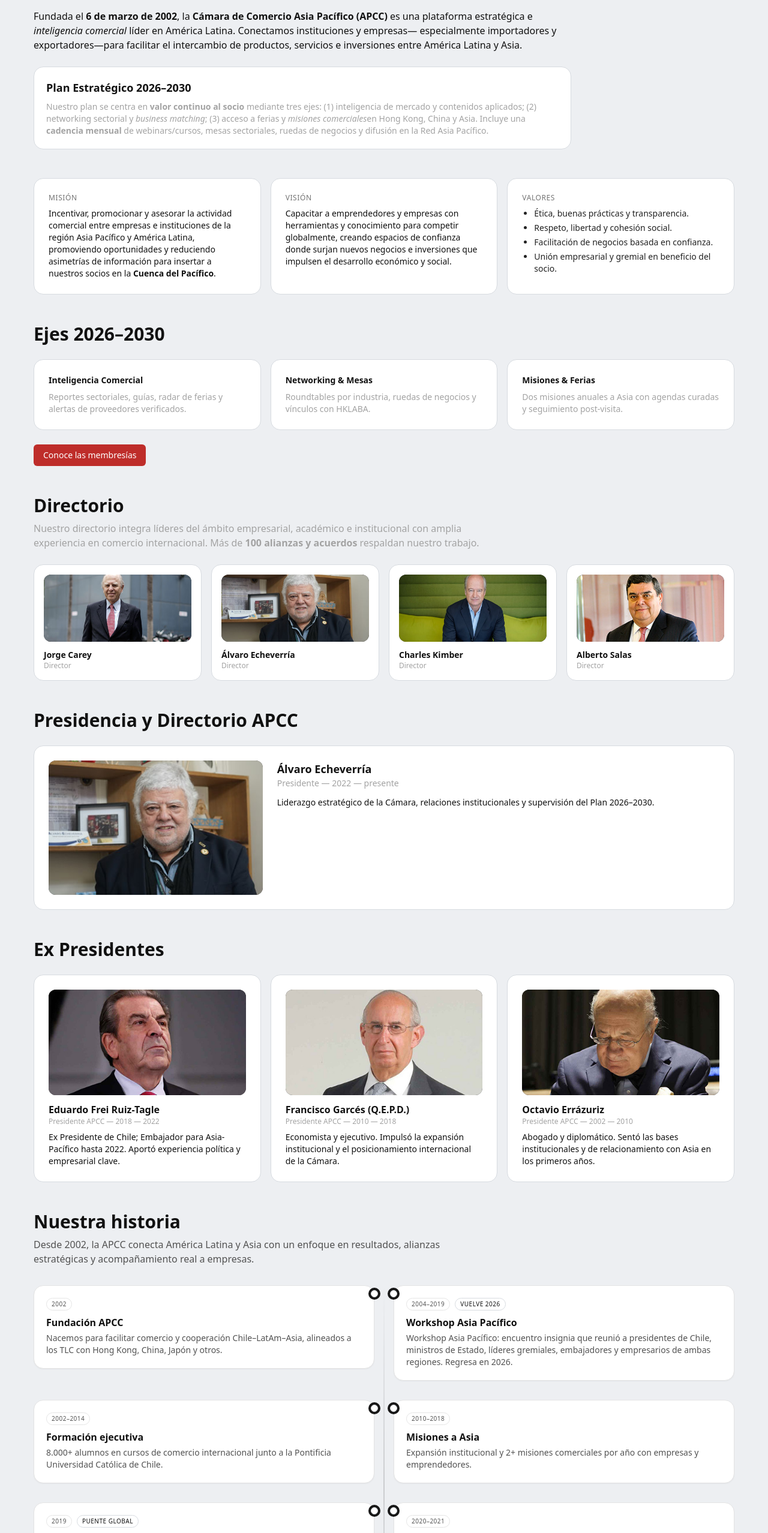
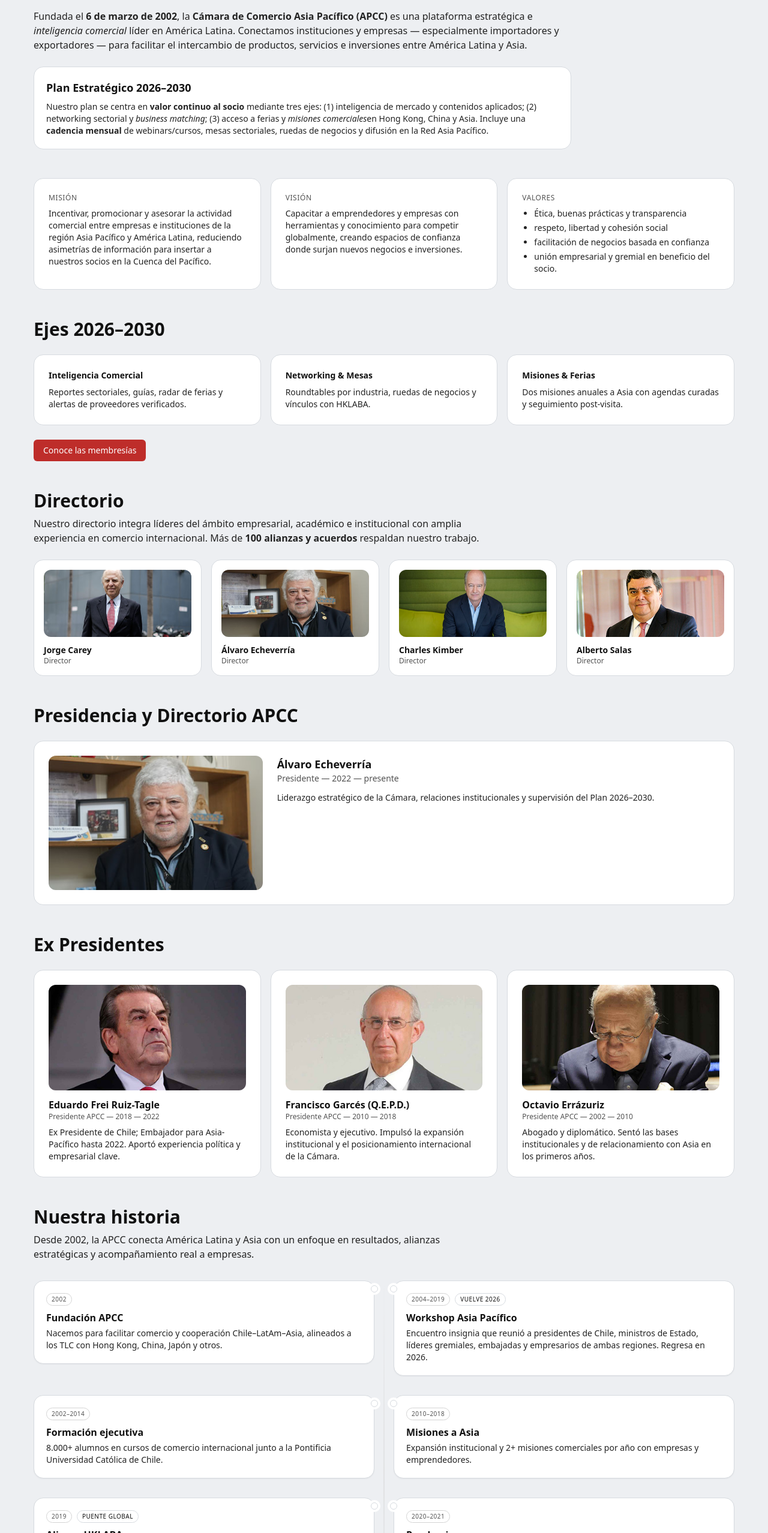
Before and after one commit to TronxGroup/APCC-Chamber, a Next.js app: page /quienes-somos in a window 1280 px wide. Shown: the part 170-2726 px from the top of the page at 60% size. Built offline with nearby package versions, Linux system fonts and the light colour scheme.

Commit message:
Update page.tsx

```diff
--- a/app/(routes)/quienes-somos/page.tsx
+++ b/app/(routes)/quienes-somos/page.tsx
@@ -1,3 +1,4 @@
+// app/(routes)/quienes-somos/page.tsx
 import type { Metadata } from 'next';
 import Link from 'next/link';
 import Image from 'next/image';
@@ -13,7 +14,7 @@
   name: string;
   role: string;
   period?: string;
-  photo?: string; // ruta en /public (ej: /team/frei.jpg)
+  photo?: string;   // ruta en /public (ej: /team/frei.jpg)
   bio?: string;
 };
 
@@ -63,16 +64,17 @@
     <section className="container py-16">
       {/* HERO / INTRO */}
       <header className="max-w-4xl">
-        <h1 className="text-3xl md:text-4xl font-semibold">Quiénes somos</h1>
-        <p className="mt-4 text-neutral-300">
+        <h1 className="text-3xl md:text-4xl font-semibold text-[var(--apcc-text)]">Quiénes somos</h1>
+        <p className="mt-4 text-[var(--apcc-text-2)]">
           Fundada el <strong>6 de marzo de 2002</strong>, la <strong>Cámara de Comercio Asia Pacífico (APCC)</strong> es una
-          plataforma estratégica e <em>inteligencia comercial</em> líder en América Latina. Conectamos instituciones y empresas—
-          especialmente importadores y exportadores—para facilitar el intercambio de productos, servicios e inversiones entre
+          plataforma estratégica e <em>inteligencia comercial</em> líder en América Latina. Conectamos instituciones y empresas —
+          especialmente importadores y exportadores — para facilitar el intercambio de productos, servicios e inversiones entre
           América Latina y Asia.
         </p>
-        <div className="mt-6 rounded-2xl border border-neutral-800 bg-neutral-900 p-5">
-          <h2 className="text-lg font-semibold">Plan Estratégico 2026–2030</h2>
-          <p className="mt-2 text-sm text-neutral-400">
+
+        <div className="mt-6 card p-5">
+          <h2 className="text-lg font-semibold text-[var(--apcc-text)]">Plan Estratégico 2026–2030</h2>
+          <p className="mt-2 text-sm text-[var(--apcc-text-2)]">
             Nuestro plan se centra en <strong>valor continuo al socio</strong> mediante tres ejes: (1) inteligencia de mercado y
             contenidos aplicados; (2) networking sectorial y <em>business matching</em>; (3) acceso a ferias y <em>misiones comerciales</em>
             en Hong Kong, China y Asia. Incluye una <strong>cadencia mensual</strong> de webinars/cursos, mesas sectoriales, ruedas de
@@ -83,53 +85,49 @@
 
       {/* MISIÓN / VISIÓN / VALORES */}
       <section className="mt-12 grid md:grid-cols-3 gap-4">
-        <article className="rounded-2xl border border-neutral-800 bg-neutral-900 p-6">
-          <div className="text-xs uppercase tracking-wider text-neutral-500">Misión</div>
-          <p className="mt-2 text-sm text-neutral-300">
-            Incentivar, promocionar y asesorar la actividad comercial entre empresas e instituciones de la región Asia Pacífico y
-            América Latina, promoviendo oportunidades y reduciendo asimetrías de información para insertar a nuestros socios en la
-            <strong> Cuenca del Pacífico</strong>.
-          </p>
+        {[
+          {
+            label: 'Misión',
+            body:
+              'Incentivar, promocionar y asesorar la actividad comercial entre empresas e instituciones de la región Asia Pacífico y América Latina, reduciendo asimetrías de información para insertar a nuestros socios en la Cuenca del Pacífico.',
+          },
+          {
+            label: 'Visión',
+            body:
+              'Capacitar a emprendedores y empresas con herramientas y conocimiento para competir globalmente, creando espacios de confianza donde surjan nuevos negocios e inversiones.',
+          },
+          {
+            label: 'Valores',
+            body:
+              'Ética, buenas prácticas y transparencia; respeto, libertad y cohesión social; facilitación de negocios basada en confianza; unión empresarial y gremial en beneficio del socio.',
+            list: true,
+          },
+        ].map((x) => (
+          <article key={x.label} className="card p-6">
+            <div className="text-xs uppercase tracking-wider text-neutral-600">{x.label}</div>
+            {x.list ? (
+              <ul className="mt-2 text-sm text-[var(--apcc-text-2)] list-disc pl-5 space-y-1">
+                {x.body.split(';').map((li) => <li key={li.trim()}>{li.trim()}</li>)}
+              </ul>
+            ) : (
+              <p className="mt-2 text-sm text-[var(--apcc-text-2)]">{x.body}</p>
+            )}
           </article>
-        <article className="rounded-2xl border border-neutral-800 bg-neutral-900 p-6">
-          <div className="text-xs uppercase tracking-wider text-neutral-500">Visión</div>
-          <p className="mt-2 text-sm text-neutral-300">
-            Capacitar a emprendedores y empresas con herramientas y conocimiento para competir globalmente, creando espacios de
-            confianza donde surjan nuevos negocios e inversiones que impulsen el desarrollo económico y social.
-          </p>
-        </article>
-        <article className="rounded-2xl border border-neutral-800 bg-neutral-900 p-6">
-          <div className="text-xs uppercase tracking-wider text-neutral-500">Valores</div>
-          <ul className="mt-2 text-sm text-neutral-300 list-disc pl-5 space-y-1">
-            <li>Ética, buenas prácticas y transparencia.</li>
-            <li>Respeto, libertad y cohesión social.</li>
-            <li>Facilitación de negocios basada en confianza.</li>
-            <li>Unión empresarial y gremial en beneficio del socio.</li>
-          </ul>
-        </article>
+        ))}
       </section>
 
       {/* Ejes del Plan 2026–2030 */}
       <section className="mt-12">
-        <h2 className="text-2xl md:text-3xl font-semibold">Ejes 2026–2030</h2>
+        <h2 className="text-2xl md:text-3xl font-semibold text-[var(--apcc-text)]">Ejes 2026–2030</h2>
         <div className="mt-6 grid md:grid-cols-3 gap-4">
           {[
-            {
-              k: 'Inteligencia Comercial',
-              v: 'Reportes sectoriales, guías, radar de ferias y alertas de proveedores verificados.',
-            },
-            {
-              k: 'Networking & Mesas',
-              v: 'Roundtables por industria, ruedas de negocios y vínculos con HKLABA.',
-            },
-            {
-              k: 'Misiones & Ferias',
-              v: 'Dos misiones anuales a Asia con agendas curadas y seguimiento post-visita.',
-            },
+            { k: 'Inteligencia Comercial', v: 'Reportes sectoriales, guías, radar de ferias y alertas de proveedores verificados.' },
+            { k: 'Networking & Mesas', v: 'Roundtables por industria, ruedas de negocios y vínculos con HKLABA.' },
+            { k: 'Misiones & Ferias', v: 'Dos misiones anuales a Asia con agendas curadas y seguimiento post-visita.' },
           ].map((x) => (
-            <div key={x.k} className="rounded-2xl border border-neutral-800 bg-neutral-900 p-6">
-              <div className="text-sm font-semibold">{x.k}</div>
-              <p className="mt-2 text-sm text-neutral-400">{x.v}</p>
+            <div key={x.k} className="card p-6">
+              <div className="text-sm font-semibold text-[var(--apcc-text)]">{x.k}</div>
+              <p className="mt-2 text-sm text-[var(--apcc-text-2)]">{x.v}</p>
             </div>
           ))}
         </div>
@@ -140,16 +138,16 @@
 
       {/* DIRECTORIO */}
       <section className="mt-12">
-        <h2 className="text-2xl md:text-3xl font-semibold">Directorio</h2>
-        <p className="mt-2 text-neutral-400 max-w-3xl">
+        <h2 className="text-2xl md:text-3xl font-semibold text-[var(--apcc-text)]">Directorio</h2>
+        <p className="mt-2 text-[var(--apcc-text-2)] max-w-3xl">
           Nuestro directorio integra líderes del ámbito empresarial, académico e institucional con amplia experiencia en comercio
           internacional. Más de <strong>100 alianzas y acuerdos</strong> respaldan nuestro trabajo.
         </p>
 
         <div className="mt-6 grid sm:grid-cols-2 md:grid-cols-4 gap-4">
           {BOARD_SAMPLE.map((m) => (
-            <article key={m.name} className="rounded-2xl border border-neutral-800 bg-neutral-900 p-4">
-              <div className="h-28 w-full overflow-hidden rounded-xl bg-neutral-800 grid place-items-center">
+            <article key={m.name} className="card p-4">
+              <div className="h-28 w-full overflow-hidden rounded-xl bg-neutral-100 grid place-items-center">
                 <Image
                   src={m.photo || '/team/placeholder.jpg'}
                   alt={m.name}
@@ -159,8 +157,8 @@
                   loading="lazy"
                 />
               </div>
-              <h3 className="mt-3 text-sm font-semibold text-neutral-200">{m.name}</h3>
-              <div className="text-xs text-neutral-400">{m.role}</div>
+              <h3 className="mt-3 text-sm font-semibold text-[var(--apcc-text)]">{m.name}</h3>
+              <div className="text-xs text-neutral-600">{m.role}</div>
             </article>
           ))}
         </div>
@@ -168,12 +166,12 @@
 
       {/* PRESIDENCIA ACTUAL */}
       <section className="mt-12">
-        <h2 className="text-2xl md:text-3xl font-semibold">Presidencia y Directorio APCC</h2>
+        <h2 className="text-2xl md:text-3xl font-semibold text-[var(--apcc-text)]">Presidencia y Directorio APCC</h2>
         <div className="mt-6 grid md:grid-cols-3 gap-4">
           {PRESIDENTS.map((p) => (
-            <article key={p.name} className="md:col-span-3 rounded-2xl border border-neutral-800 bg-neutral-900 p-6">
+            <article key={p.name} className="md:col-span-3 card p-6">
               <div className="grid md:grid-cols-3 gap-6 items-start">
-                <div className="rounded-xl overflow-hidden bg-neutral-800">
+                <div className="rounded-xl overflow-hidden bg-neutral-100">
                   <Image
                     src={p.photo || '/team/presidencia.jpg'}
                     alt={p.name}
@@ -184,9 +182,9 @@
                   />
                 </div>
                 <div className="md:col-span-2">
-                  <h3 className="text-lg font-semibold">{p.name}</h3>
-                  <div className="text-sm text-neutral-400">{p.role} — {p.period}</div>
-                  <p className="mt-3 text-sm text-neutral-300">{p.bio}</p>
+                  <h3 className="text-lg font-semibold text-[var(--apcc-text)]">{p.name}</h3>
+                  <div className="text-sm text-neutral-600">{p.role} — {p.period}</div>
+                  <p className="mt-3 text-sm text-[var(--apcc-text-2)]">{p.bio}</p>
                 </div>
               </div>
             </article>
@@ -196,11 +194,11 @@
 
       {/* EX PRESIDENTES */}
       <section className="mt-12">
-        <h2 className="text-2xl md:text-3xl font-semibold">Ex Presidentes</h2>
+        <h2 className="text-2xl md:text-3xl font-semibold text-[var(--apcc-text)]">Ex Presidentes</h2>
         <div className="mt-6 grid md:grid-cols-3 gap-4">
           {FORMER_PRESIDENTS.map((p) => (
-            <article key={p.name} className="rounded-2xl border border-neutral-800 bg-neutral-900 p-6">
-              <div className="rounded-xl overflow-hidden bg-neutral-800">
+            <article key={p.name} className="card p-6">
+              <div className="rounded-xl overflow-hidden bg-neutral-100">
                 <Image
                   src={p.photo || '/team/placeholder.jpg'}
                   alt={p.name}
@@ -210,9 +208,9 @@
                   loading="lazy"
                 />
               </div>
-              <h3 className="mt-3 text-base font-semibold">{p.name}</h3>
-              <div className="text-xs text-neutral-400">{p.role} — {p.period}</div>
-              <p className="mt-2 text-sm text-neutral-300">{p.bio}</p>
+              <h3 className="mt-3 text-base font-semibold text-[var(--apcc-text)]">{p.name}</h3>
+              <div className="text-xs text-neutral-600">{p.role} — {p.period}</div>
+              <p className="mt-2 text-sm text-[var(--apcc-text-2)]">{p.bio}</p>
             </article>
           ))}
         </div>
@@ -220,85 +218,38 @@
 
       {/* NUESTRA HISTORIA (Timeline resumido y visual) */}
       <section className="mt-12">
-  <h2 className="text-2xl md:text-3xl font-semibold">Nuestra historia</h2>
-  <p className="mt-2 text-neutral-600 dark:text-neutral-400 max-w-3xl">
+        <h2 className="text-2xl md:text-3xl font-semibold text-[var(--apcc-text)]">Nuestra historia</h2>
+        <p className="mt-2 text-[var(--apcc-text-2)] max-w-3xl">
           Desde 2002, la APCC conecta América Latina y Asia con un enfoque en resultados, alianzas estratégicas
           y acompañamiento real a empresas.
         </p>
 
         <ol className="relative mt-8 grid gap-8 md:grid-cols-2">
-    {/* Línea vertical decorativa en md+ */}
           <div
             aria-hidden
-      className="hidden md:block absolute left-1/2 top-0 h-full w-px -translate-x-1/2 bg-gradient-to-b from-transparent via-neutral-700/40 to-transparent"
+            className="hidden md:block absolute left-1/2 top-0 h-full w-px -translate-x-1/2 bg-gradient-to-b from-transparent via-neutral-300 to-transparent"
           />
-
-    {/* Item */}
           {[
-      {
-        year: '2002',
-        title: 'Fundación APCC',
-        text:
-          'Nacemos para facilitar comercio y cooperación Chile–LatAm–Asia, alineados a los TLC con Hong Kong, China, Japón y otros.',
-      },
-      {
-        year: '2004–2019',
-        title: 'Workshop Asia Pacífico',
-        text:
-          'Workshop Asia Pacífico: encuentro insignia que reunió a presidentes de Chile, ministros de Estado, líderes gremiales, embajadores y empresarios de ambas regiones. Regresa en 2026.',
-        badge: 'Vuelve 2026',
-      },
-      {
-        year: '2002–2014',
-        title: 'Formación ejecutiva',
-        text:
-          '8.000+ alumnos en cursos de comercio internacional junto a la Pontificia Universidad Católica de Chile.',
-      },
-      {
-        year: '2010–2018',
-        title: 'Misiones a Asia',
-        text:
-          'Expansión institucional y 2+ misiones comerciales por año con empresas y emprendedores.',
-      },
-      {
-        year: '2019',
-        title: 'Alianza HKLABA',
-        text:
-          'Ingreso a HKLABA y a la Federation of HK Business Associations Worldwide: abrimos el ecosistema a empresas globales.',
-        badge: 'Puente global',
-      },
-      {
-        year: '2020–2021',
-        title: 'Pandemia',
-        text:
-          'Apoyo a latinoamericanos varados en Asia, gestionando retornos y cooperación en momentos críticos.',
-      },
-      {
-        year: '2022–2025',
-        title: 'Alianzas clave',
-        text:
-          'Scotiabank, Empresas Sura, Huawei, Global66, entre otros: beneficios ampliados y base del Plan 2026–2030.',
-      },
-      {
-        year: '2026–2030',
-        title: 'Plan estratégico',
-        text:
-          'Inteligencia comercial, networking sectorial y misiones con valor medible. Vuelve el Workshop Asia Pacífico.',
-        badge: 'En curso',
-      },
+            { year: '2002', title: 'Fundación APCC', text: 'Nacemos para facilitar comercio y cooperación Chile–LatAm–Asia, alineados a los TLC con Hong Kong, China, Japón y otros.' },
+            { year: '2004–2019', title: 'Workshop Asia Pacífico', text: 'Encuentro insignia que reunió a presidentes de Chile, ministros de Estado, líderes gremiales, embajadas y empresarios de ambas regiones. Regresa en 2026.', badge: 'Vuelve 2026' },
+            { year: '2002–2014', title: 'Formación ejecutiva', text: '8.000+ alumnos en cursos de comercio internacional junto a la Pontificia Universidad Católica de Chile.' },
+            { year: '2010–2018', title: 'Misiones a Asia', text: 'Expansión institucional y 2+ misiones comerciales por año con empresas y emprendedores.' },
+            { year: '2019', title: 'Alianza HKLABA', text: 'Ingreso a HKLABA y a la Federation of HK Business Associations Worldwide: abrimos el ecosistema a empresas globales.', badge: 'Puente global' },
+            { year: '2020–2021', title: 'Pandemia', text: 'Apoyo a latinoamericanos varados en Asia, gestionando retornos y cooperación en momentos críticos.' },
+            { year: '2022–2025', title: 'Alianzas clave', text: 'Scotiabank, Empresas Sura, Huawei, Global66, entre otros: beneficios ampliados y base del Plan 2026–2030.' },
+            { year: '2026–2030', title: 'Plan estratégico', text: 'Inteligencia comercial, networking sectorial y misiones con valor medible. Vuelve el Workshop Asia Pacífico.', badge: 'En curso' },
           ].map((item, i) => (
             <li key={item.year} className="relative">
-        {/* Punto del timeline (lado alternado) */}
               <span
                 aria-hidden
                 className={[
-            'hidden md:block absolute top-2 h-3 w-3 rounded-full ring-4 ring-neutral-900',
-            i % 2 === 0 ? '-right-1.5 bg-[var(--apcc-accent)]' : '-left-1.5 bg-neutral-500',
+                  'hidden md:block absolute top-2 h-3 w-3 rounded-full ring-4 ring-white',
+                  i % 2 === 0 ? '-right-1.5 bg-[var(--apcc-accent)]' : '-left-1.5 bg-neutral-400',
                 ].join(' ')}
               />
-        <article className="rounded-2xl border border-neutral-200 dark:border-neutral-800 bg-white dark:bg-neutral-900 p-5 shadow-sm">
+              <article className="card p-5 shadow-sm">
                 <div className="flex items-center gap-2">
-            <span className="inline-flex items-center rounded-full border border-neutral-200 dark:border-neutral-700 px-2 py-0.5 text-[10px] uppercase tracking-wider text-neutral-600 dark:text-neutral-400">
+                  <span className="inline-flex items-center rounded-full border border-neutral-300 px-2 py-0.5 text-[10px] uppercase tracking-wider text-neutral-600">
                     {item.year}
                   </span>
                   {item.badge && (
@@ -307,34 +258,32 @@
                     </span>
                   )}
                 </div>
-          <h3 className="mt-2 text-base font-semibold">{item.title}</h3>
-          <p className="mt-1 text-sm text-neutral-600 dark:text-neutral-400">{item.text}</p>
+                <h3 className="mt-2 text-base font-semibold text-[var(--apcc-text)]">{item.title}</h3>
+                <p className="mt-1 text-sm text-[var(--apcc-text-2)]">{item.text}</p>
               </article>
             </li>
           ))}
         </ol>
+
         {/* Galería histórica (4 fotos) */}
         <div className="mt-10 grid grid-cols-2 md:grid-cols-4 gap-4">
           {[
             { src: '/history/history_workshop.jpg', alt: '13° Workshop Asia Pacífico 2017 — Francisco Garcés con la Presidenta Michelle Bachelet' },
-            { src: '/history/history_ministro.jpg', alt: 'Reunión de la APCC con Nicolás Grau, Ministro de Economía, Fomento y Turismo de Chile.' },
-            { src: '/history/history_hklaba.jpg', alt: 'Alianza estratégica de la APCC con HKLABA, consolidando el puente entre América Latina y Hong Kong.' },
-            { src: '/history/history_alianza.jpg', alt: 'Firma de alianza estratégica entre APCC y Huawei para impulsar innovación y cooperación tecnológica.' },
+            { src: '/history/history_ministro.jpg', alt: 'Reunión de la APCC con el ministro de Economía, Fomento y Turismo de Chile.' },
+            { src: '/history/history_hklaba.jpg', alt: 'Alianza estratégica de la APCC con HKLABA, consolidando el puente con Hong Kong.' },
+            { src: '/history/history_alianza.jpg', alt: 'Firma de alianza estratégica entre APCC y Huawei para impulsar cooperación tecnológica.' },
           ].map((img) => (
-            <figure
-              key={img.src}
-              className="group relative overflow-hidden rounded-2xl border border-neutral-800 bg-neutral-900"
-            >
+            <figure key={img.src} className="card p-0 overflow-hidden">
               <Image
                 src={img.src}
                 alt={img.alt}
                 width={640}
                 height={384}
-                className="h-40 md:h-48 w-full object-cover transition-transform group-hover:scale-105"
+                className="h-40 md:h-48 w-full object-cover"
                 sizes="(max-width: 768px) 50vw, 25vw"
                 loading="lazy"
               />
-              <figcaption className="p-3 text-xs text-neutral-300">{img.alt}</figcaption>
+              <figcaption className="p-3 text-xs text-[var(--apcc-text-2)]">{img.alt}</figcaption>
             </figure>
           ))}
         </div>
@@ -342,10 +291,10 @@
 
       {/* CTA */}
       <section className="mt-12">
-        <div className="rounded-2xl border border-neutral-800 bg-neutral-900 p-8 md:p-10 flex flex-col md:flex-row items-start md:items-center justify-between gap-6">
+        <div className="card p-8 md:p-10 flex flex-col md:flex-row items-start md:items-center justify-between gap-6">
           <div>
-            <h3 className="text-lg md:text-xl font-semibold">Súmate a la Red Asia Pacífico</h3>
-            <p className="mt-2 text-neutral-400 max-w-2xl">
+            <h3 className="text-lg md:text-xl font-semibold text-[var(--apcc-text)]">Súmate a la Red Asia Pacífico</h3>
+            <p className="mt-2 text-[var(--apcc-text-2)] max-w-2xl">
               Participa en nuestras mesas sectoriales, recibe inteligencia comercial y accede a misiones con agenda curada.
             </p>
           </div>
```
Lines whose indentation alone changed are shown as unchanged.
